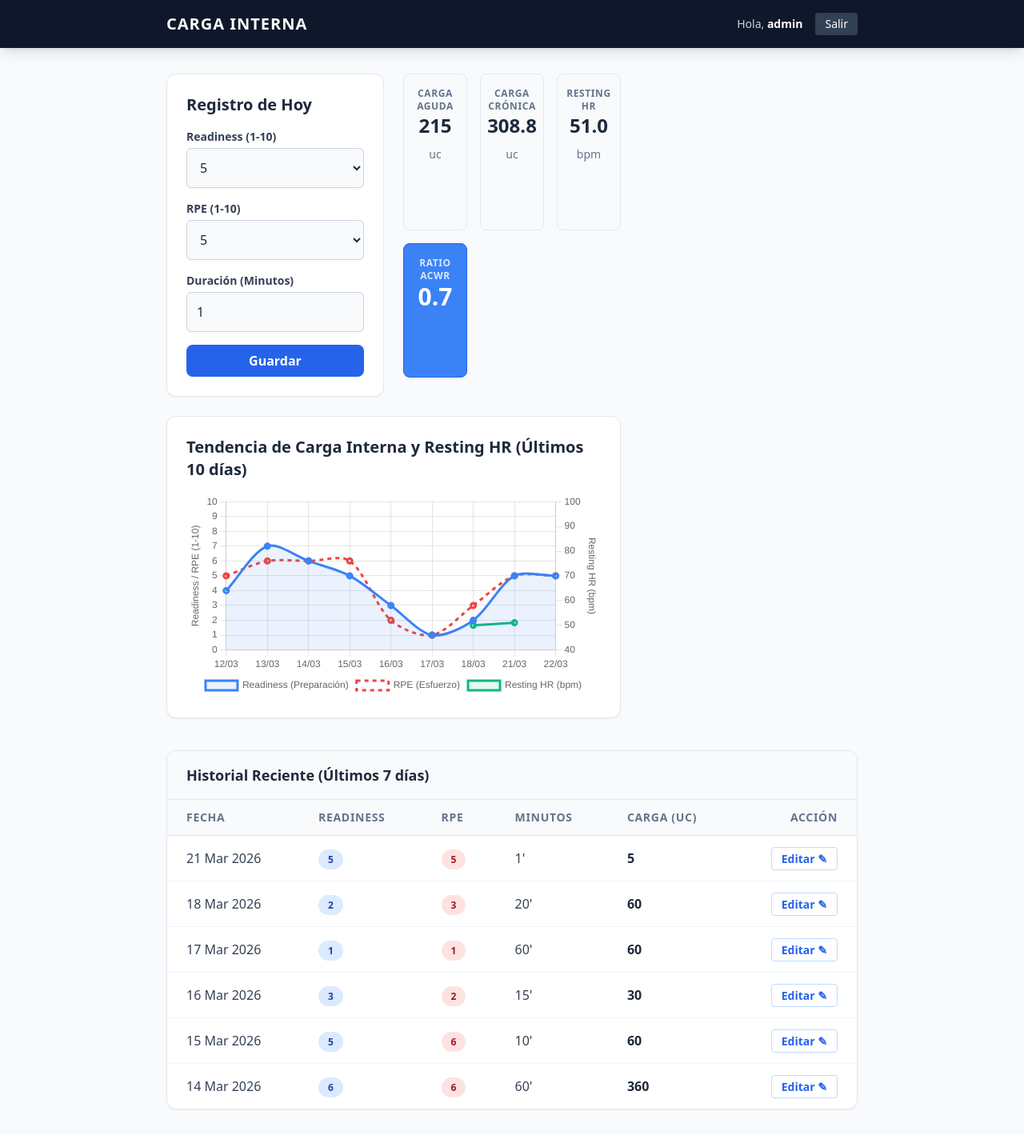
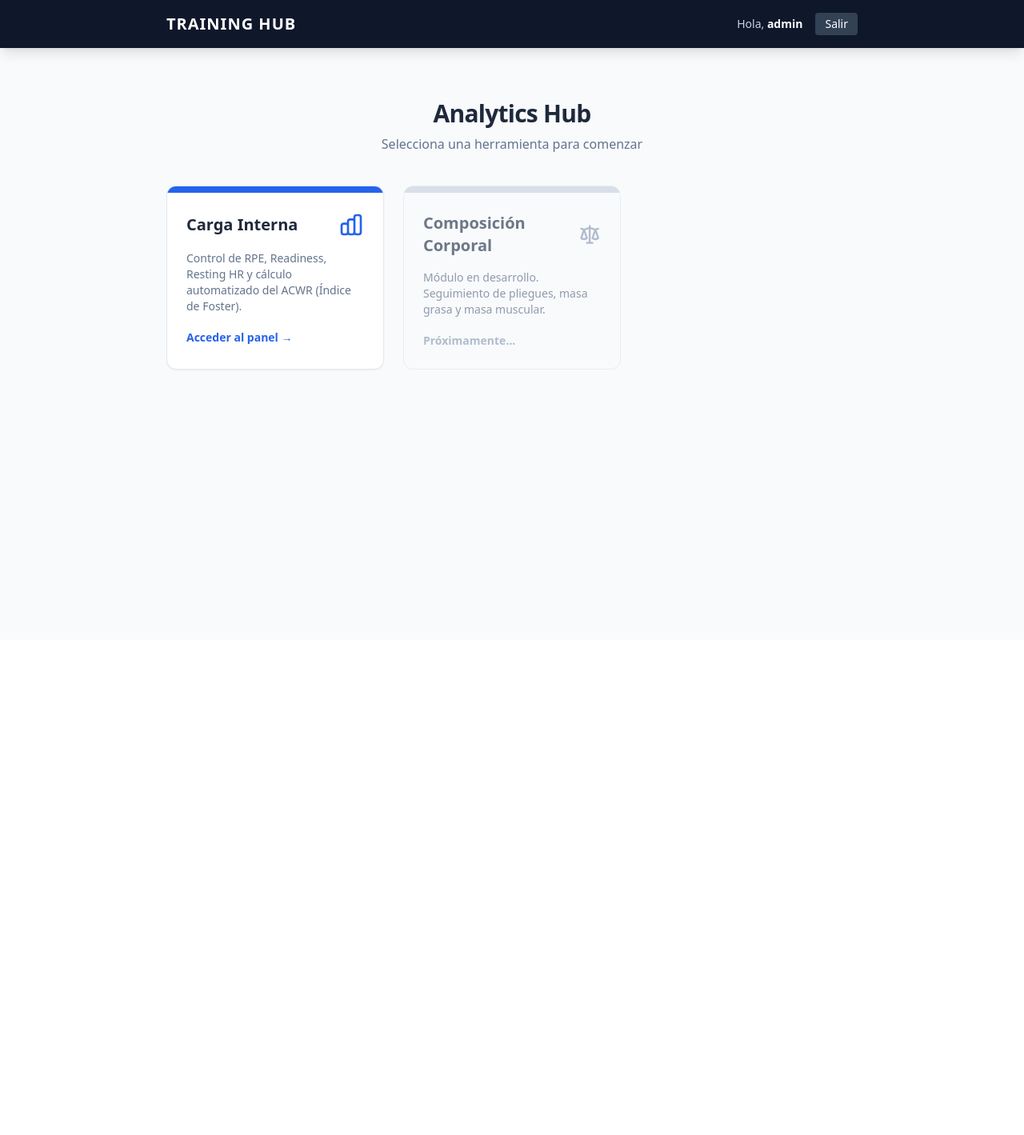
Before and after one commit to epachecobuil/app-carga-interna, a Django app: page / in a window 1280 px wide. Shown: the whole page at 80% size. After the commit the page ends 463 px from the top, so only its background shows below. Run offline with Django 5.2, Linux system fonts and the light colour scheme; a user stored in the database is signed in; data comes from the database, SQL or seed files in the repository; both versions use the stored data as it was after the commit; some libraries are stand-ins or nearby versions.

Commit message:
Añadido hub para gestión de diversas funcionalidades

```diff
--- a/autorreg/templates/autorreg/base.html
+++ b/autorreg/templates/autorreg/base.html
@@ -3,14 +3,14 @@
 <head>
     <meta charset="UTF-8">
     <meta name="viewport" content="width=device-width, initial-scale=1.0">
-    <title>Autorregulación del Entrenamiento</title>
+    <title>Training Hub</title>
     <script src="https://cdn.tailwindcss.com"></script>
 </head>
 <body class="bg-slate-50 text-slate-800 font-sans antialiased">
 
     <nav class="bg-slate-900 text-white shadow-lg">
         <div class="max-w-4xl mx-auto px-4 py-4 flex justify-between items-center">
-            <h1 class="text-xl font-bold tracking-wider uppercase">Carga Interna</h1>
+            <a href="{% url 'hub' %}" class="text-xl font-bold tracking-wider uppercase hover:text-blue-400 transition-colors">Training Hub</a>
             <div class="text-sm font-medium flex items-center space-x-4">
                 {% if user.is_authenticated %}
                     <span class="text-slate-300">Hola, <span class="font-bold text-white">{{ user.username }}</span></span>
--- /dev/null
+++ b/autorreg/templates/autorreg/hub.html
@@ -0,0 +1,39 @@
+{% extends 'autorreg/base.html' %}
+
+{% block contenido %}
+<div class="max-w-5xl mx-auto mt-8">
+
+    <div class="mb-10 text-center">
+        <h2 class="text-3xl font-black text-slate-800 tracking-tight">Analytics Hub</h2>
+        <p class="text-slate-500 mt-2">Selecciona una herramienta para comenzar</p>
+    </div>
+
+    <div class="grid grid-cols-1 md:grid-cols-2 lg:grid-cols-3 gap-6">
+
+        <a href="{% url 'panel_carga' %}" class="block group bg-white rounded-xl shadow-sm border border-slate-200 hover:shadow-md hover:border-blue-400 transition-all duration-200 overflow-hidden">
+            <div class="h-2 bg-blue-600 w-full group-hover:bg-blue-500 transition-colors"></div>
+            <div class="p-6">
+                <div class="flex items-center justify-between mb-4">
+                    <h3 class="text-xl font-bold text-slate-800">Carga Interna</h3>
+                    <svg class="w-8 h-8 text-blue-600" fill="none" stroke="currentColor" viewBox="0 0 24 24"><path stroke-linecap="round" stroke-linejoin="round" stroke-width="2" d="M9 19v-6a2 2 0 00-2-2H5a2 2 0 00-2 2v6a2 2 0 002 2h2a2 2 0 002-2zm0 0V9a2 2 0 012-2h2a2 2 0 012 2v10m-6 0a2 2 0 002 2h2a2 2 0 002-2m0 0V5a2 2 0 012-2h2a2 2 0 012 2v14a2 2 0 01-2 2h-2a2 2 0 01-2-2z"></path></svg>
+                </div>
+                <p class="text-sm text-slate-500 mb-4">Control de RPE, Readiness, Resting HR y cálculo automatizado del ACWR (Índice de Foster).</p>
+                <span class="text-blue-600 text-sm font-bold group-hover:translate-x-1 inline-block transition-transform">Acceder al panel &rarr;</span>
+            </div>
+        </a>
+
+        <div class="block bg-slate-50 rounded-xl border border-slate-200 overflow-hidden opacity-70">
+            <div class="h-2 bg-slate-300 w-full"></div>
+            <div class="p-6">
+                <div class="flex items-center justify-between mb-4">
+                    <h3 class="text-xl font-bold text-slate-700">Composición Corporal</h3>
+                    <svg class="w-8 h-8 text-slate-400" fill="none" stroke="currentColor" viewBox="0 0 24 24"><path stroke-linecap="round" stroke-linejoin="round" stroke-width="2" d="M3 6l3 1m0 0l-3 9a5.002 5.002 0 006.001 0M6 7l3 9M6 7l6-2m6 2l3-1m-3 1l-3 9a5.002 5.002 0 006.001 0M18 7l3 9m-3-9l-6-2m0-2v2m0 16V5m0 16H9m3 0h3"></path></svg>
+                </div>
+                <p class="text-sm text-slate-500 mb-4">Módulo en desarrollo. Seguimiento de pliegues, masa grasa y masa muscular.</p>
+                <span class="text-slate-400 text-sm font-bold inline-block">Próximamente...</span>
+            </div>
+        </div>
+
+    </div>
+</div>
+{% endblock %}
--- a/autorreg/templates/autorreg/panel.html
+++ b/autorreg/templates/autorreg/panel.html
@@ -14,7 +14,7 @@
             {% endif %}
         </h2>
         {% if fecha_activa != hoy %}
-            <a href="{% url 'panel' %}" class="text-sm text-slate-500 hover:text-slate-800 underline mb-4 inline-block">&larr; Volver al día de hoy</a>
+            <a href="{% url 'panel_carga' %}" class="text-sm text-slate-500 hover:text-slate-800 underline mb-4 inline-block">&larr; Volver al día de hoy</a>
         {% endif %}
 
         <form method="POST" class="space-y-4">
--- a/autorreg/views.py
+++ b/autorreg/views.py
@@ -72,6 +72,9 @@ def sincronizar_resting_heart_rate_intervals(usuario, fecha_cadena):
         return None
 
 @login_required(login_url='login')
+def hub_principal(request):
+    return render(request, 'autorreg/hub.html')
+
 def panel_deportista(request):
     hoy = timezone.now().date()
 
@@ -84,7 +87,7 @@ def panel_deportista(request):
             # Bloqueo de seguridad: No dejar editar más allá de 7 días
             if (hoy - fecha_activa).days > 7:
                 messages.error(request, 'Por motivos de rigor científico, no se pueden editar sesiones de hace más de 7 días.')
-                return redirect('panel')
+                return redirect('hub')
         except ValueError:
             fecha_activa = hoy
     else:
@@ -108,7 +111,7 @@ def panel_deportista(request):
             # ---------------------------------------
             registro.save()
             messages.success(request, f'¡Métricas del {fecha_activa.strftime("%d/%m/%Y")} guardadas correctamente!' if rhr_detectada else f'¡Métricas del {fecha_activa.strftime("%d/%m/%Y")} guardadas, pero no se pudo sincronizar el Resting Heart Rate!')
-            return redirect('panel')
+            return redirect('hub')
     else:
         formulario = RegistroSesionForm(instance=registro_activo)
 
@@ -170,13 +173,10 @@ def panel_deportista(request):
 
     return render(request, 'autorreg/panel.html', contexto)
 
-# ... (aquí sigue tu código del panel_deportista) ...
-
-# AÑADE ESTA FUNCIÓN AL FINAL:
 def registro_usuario(request):
-    # Si el usuario ya está logueado, lo mandamos al panel
+    # Si el usuario ya está logueado, lo mandamos al hub
     if request.user.is_authenticated:
-        return redirect('panel')
+        return redirect('hub')
 
     if request.method == 'POST':
         formulario = UserCreationForm(request.POST)
@@ -185,7 +185,7 @@ def registro_usuario(request):
             # Logueamos al usuario automáticamente tras registrarse
             login(request, usuario)
             messages.success(request, f'¡Bienvenido a la plataforma, {usuario.username}!')
-            return redirect('panel')
+            return redirect('hub')
     else:
         formulario = UserCreationForm()
 
--- a/carga_interna/settings.py
+++ b/carga_interna/settings.py
@@ -120,6 +120,6 @@ STATIC_URL = 'static/'
 STATIC_ROOT = BASE_DIR / 'static'
 
 # Rutas de redirección para el sistema de usuarios
-LOGIN_REDIRECT_URL = 'panel'  # A dónde va al iniciar sesión con éxito
-LOGOUT_REDIRECT_URL = 'login' # A dónde va al cerrar sesión
-LOGIN_URL = 'login'           # A dónde lo mandamos si intenta entrar al panel sin estar logueado
+LOGIN_REDIRECT_URL = 'hub'  # A dónde va al iniciar sesión con éxito
+LOGOUT_REDIRECT_URL = 'hub' # A dónde va al cerrar sesión
+LOGIN_URL = 'hub'           # A dónde lo mandamos si intenta entrar al panel sin estar logueado
--- a/carga_interna/urls.py
+++ b/carga_interna/urls.py
@@ -1,32 +1,19 @@
-"""
-URL configuration for carga_interna project.
-
-The `urlpatterns` list routes URLs to views. For more information please see:
-    https://docs.djangoproject.com/en/6.0/topics/http/urls/
-Examples:
-Function views
-    1. Add an import:  from my_app import views
-    2. Add a URL to urlpatterns:  path('', views.home, name='home')
-Class-based views
-    1. Add an import:  from other_app.views import Home
-    2. Add a URL to urlpatterns:  path('', Home.as_view(), name='home')
-Including another URLconf
-    1. Import the include() function: from django.urls import include, path
-    2. Add a URL to urlpatterns:  path('blog/', include('blog.urls'))
-"""
 from django.contrib import admin
 from django.urls import path
-from django.contrib.auth import views as auth_views # Importamos las vistas de login/logout de Django
-from autorreg import views as autoregulacion_views # Importamos nuestras vistas
+from django.contrib.auth import views as auth_views
+from autorreg import views as autorreg_views
 
 urlpatterns = [
     path('admin/', admin.site.urls),
 
-    # Sistema de Autenticación
+    # Autenticación
     path('login/', auth_views.LoginView.as_view(template_name='autorreg/login.html'), name='login'),
     path('logout/', auth_views.LogoutView.as_view(), name='logout'),
-    path('registro/', autoregulacion_views.registro_usuario, name='registro'),
+    path('registro/', autorreg_views.registro_usuario, name='registro'),
 
-    # Nuestra App
-    path('', autoregulacion_views.panel_deportista, name='panel'),
+    # 1. El Hub Principal (ahora es la página de inicio)
+    path('', autorreg_views.hub_principal, name='hub'),
+
+    # 2. Herramienta de Carga Interna
+    path('carga-interna/', autorreg_views.panel_deportista, name='panel_carga'),
 ]
```
Also changed, not shown: db.sqlite3.
